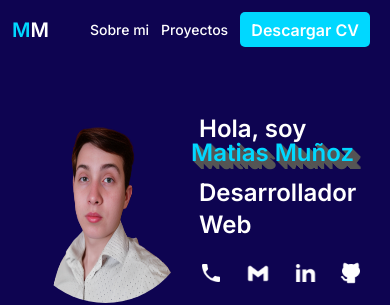
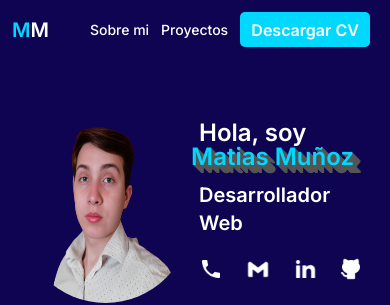
Before and after one commit to MATIAS28/nextport, a Next.js app: page / in a window 390 px wide. Shown: the top 305 px of the page. Built offline with nearby package versions, Linux system fonts and the light colour scheme; no server answers.

Commit message:
Update introduction.jsx

```diff
--- a/src/components/introduction.jsx
+++ b/src/components/introduction.jsx
@@ -13,7 +13,7 @@ export const IntroductionComponent = () => {
                 <div className="text-2xl md:text-7xl duration-150">
                     <h1 className="text-white font-semibold">Hola, soy</h1>
                     <h2 className="secondary font-semibold titleName w-full">Matias Muñoz</h2>
-                    <h3 className="text-white lg:text-5xl font-semibold">Desarrollador Web</h3>
+                    <h3 className="text-white text-xl md:text-5xl font-semibold">Desarrollador Web</h3>
                 </div>
 
                 <div className="flex items-center space-x-4 md:space-x-7 mt-5">
```
